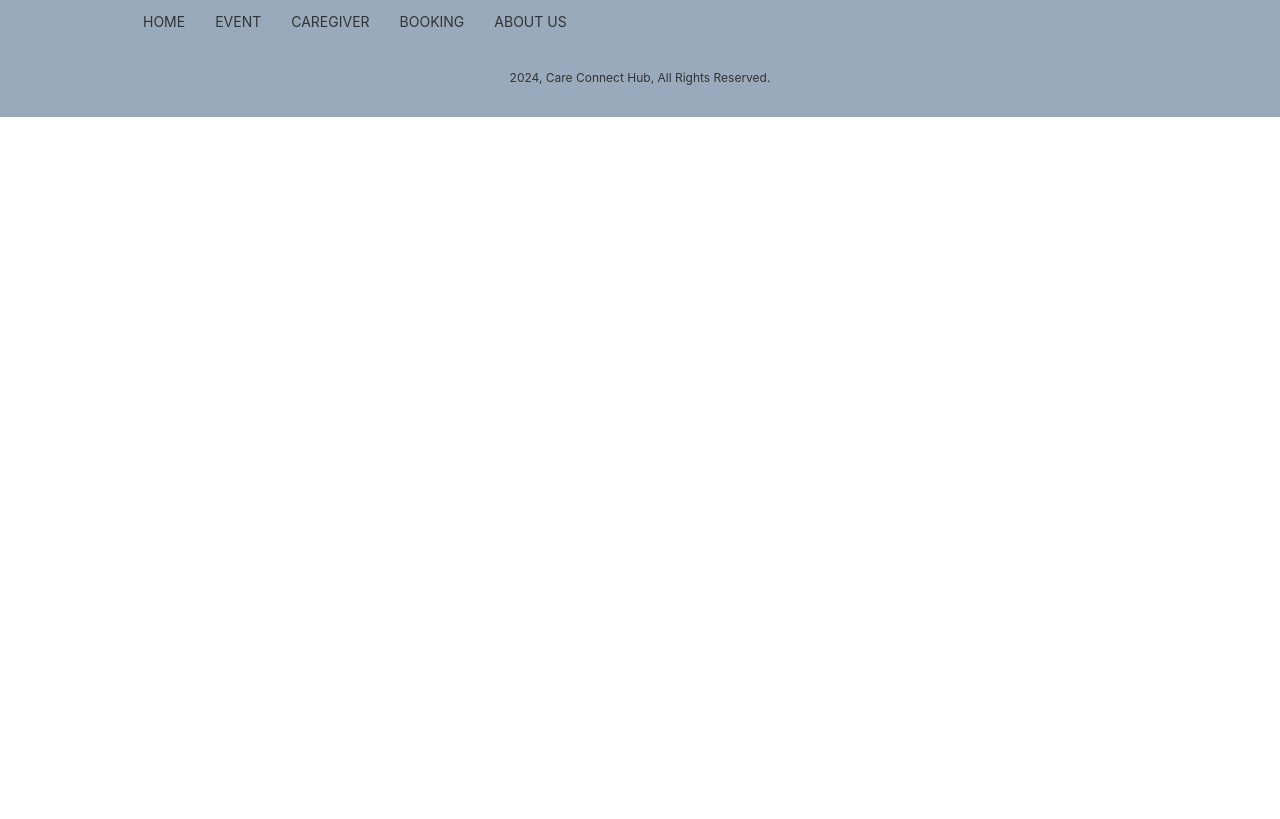
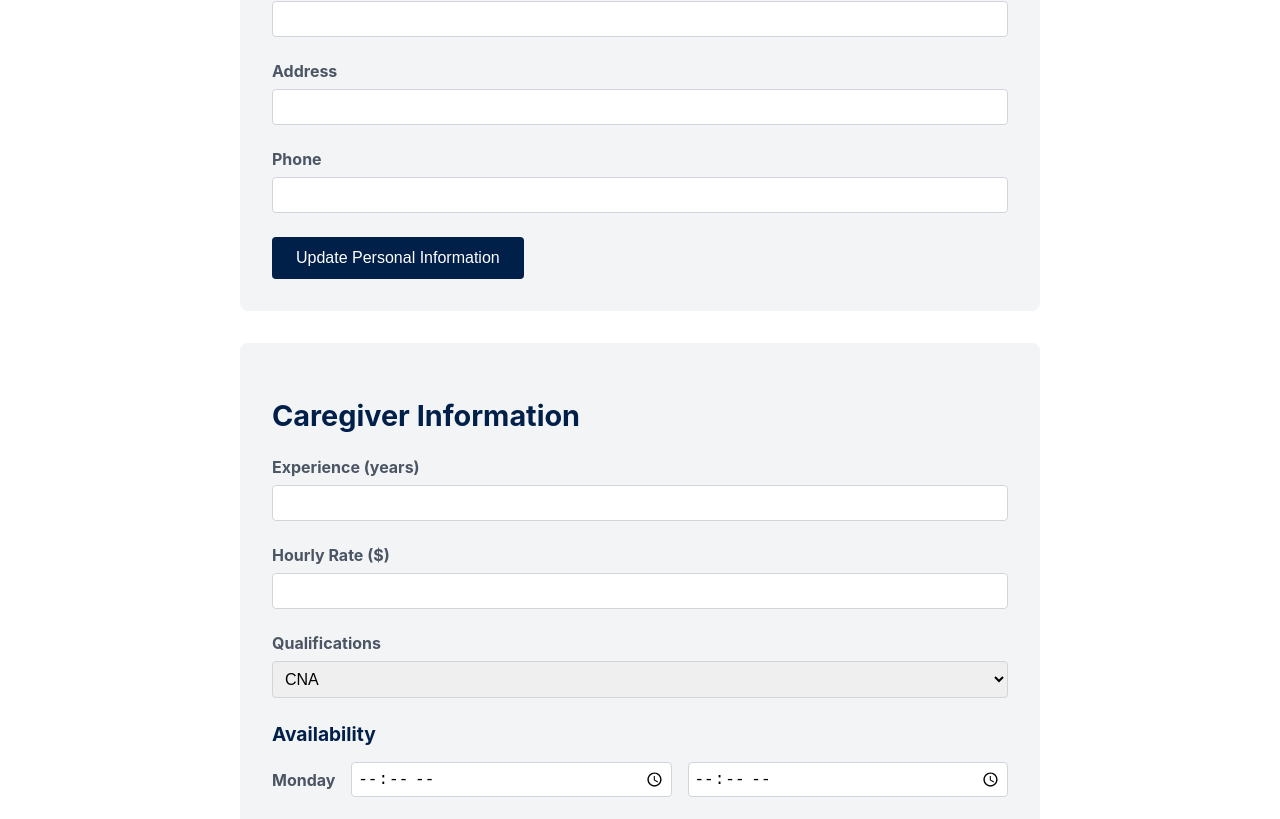
Before and after one commit to scetat/CareConnectHub, a React (Create React App) app in the folder frontend/: page /manage in a window 1280 px wide. Shown: the part 381-1200 px from the top of the page. Before the commit the page ends 800 px from the top, so only its background shows below. Built offline with nearby package versions, Linux system fonts and the light colour scheme.

Commit message:
Home content seeding and manage profile page

```diff
--- a/frontend/src/App.js
+++ b/frontend/src/App.js
@@ -5,8 +5,9 @@ import Footer from "./components/Footer";
 import SignUpPage from "./Pages/SignUpPage";
 import "./index.css";
 import CaregiverHome from "./Pages/CaregiverHome";
-import About from './Pages/AboutUs';
-import EventPage from './Pages/EventPage';
+import About from "./Pages/AboutUs";
+import EventPage from "./Pages/EventPage";
+import ManageProfile from "./Pages/ManageProfile";
 
 function App() {
   return (
@@ -18,8 +19,9 @@ function App() {
         <Route path="/home" exact={true} element={<Home />} />
         <Route path="/caregiver" exact={true} element={<CaregiverHome />} />
         <Route path="/signup" element={<SignUpPage />} />
-        <Route path="/about" exact={true} element={<About/>} />
-        <Route path='/events' element={<EventPage />} />
+        <Route path="/about" exact={true} element={<About />} />
+        <Route path="/events" element={<EventPage />} />
+        <Route path="/manage" element={<ManageProfile />} />
       </Routes>
       <Footer />
     </BrowserRouter>
--- /dev/null
+++ b/frontend/src/Pages/ManageProfile.js
@@ -0,0 +1,130 @@
+import React, { useState } from "react";
+import "../css/manageProfile.css";
+import InputField from "../components/InputField";
+import SelectField from "../components/SelectField";
+import DayAvailability from "../components/DayAvailability";
+
+const ProfileSection = ({ title, children }) => (
+  <section className="profile-section">
+    <h2>{title}</h2>
+    {children}
+  </section>
+);
+
+const ManageProfile = () => {
+  const [userData, setUserData] = useState({
+    email: "",
+    address: "",
+    phone: "",
+  });
+
+  const [caregiverData, setCaregiverData] = useState({
+    experience: "",
+    hourlyRate: "",
+    qualifications: "",
+    availability: {
+      Monday: { start: "", end: "" },
+      Tuesday: { start: "", end: "" },
+      Wednesday: { start: "", end: "" },
+      Thursday: { start: "", end: "" },
+      Friday: { start: "", end: "" },
+      Saturday: { start: "", end: "" },
+      Sunday: { start: "", end: "" },
+    },
+  });
+
+  const handleUserDataChange = (field) => (e) => {
+    setUserData({ ...userData, [field]: e.target.value });
+  };
+
+  const handleCaregiverDataChange = (field) => (e) => {
+    setCaregiverData({ ...caregiverData, [field]: e.target.value });
+  };
+
+  const handleAvailabilityChange = (day, type) => (e) => {
+    setCaregiverData({
+      ...caregiverData,
+      availability: {
+        ...caregiverData.availability,
+        [day]: { ...caregiverData.availability[day], [type]: e.target.value },
+      },
+    });
+  };
+
+  const qualificationOptions = ["CNA", "LPN", "RN", "Home Health Aide", "Personal Care Assistant"];
+
+  return (
+    <div className="manage-profile">
+      <h1>Manage Profile</h1>
+
+      <ProfileSection title="Personal Information">
+        <form>
+          <InputField
+            label="Email"
+            type="email"
+            value={userData.email}
+            onChange={handleUserDataChange("email")}
+          />
+          <InputField
+            label="Address"
+            type="text"
+            value={userData.address}
+            onChange={handleUserDataChange("address")}
+          />
+          <InputField
+            label="Phone"
+            type="tel"
+            value={userData.phone}
+            onChange={handleUserDataChange("phone")}
+          />
+          <button type="submit" className="submit-button">
+            Update Personal Information
+          </button>
+        </form>
+      </ProfileSection>
+
+      <ProfileSection title="Caregiver Information">
+        <form>
+          <InputField
+            label="Experience (years)"
+            type="number"
+            value={caregiverData.experience}
+            onChange={handleCaregiverDataChange("experience")}
+          />
+          <InputField
+            label="Hourly Rate ($)"
+            type="number"
+            value={caregiverData.hourlyRate}
+            onChange={handleCaregiverDataChange("hourlyRate")}
+          />
+          <SelectField
+            label="Qualifications"
+            options={qualificationOptions}
+            value={caregiverData.qualifications}
+            onChange={handleCaregiverDataChange("qualifications")}
+          />
+
+          <div className="availability-section">
+            <h3>Availability</h3>
+            {Object.entries(caregiverData.availability).map(([day, times]) => (
+              <DayAvailability
+                key={day}
+                day={day}
+                start={times.start}
+                end={times.end}
+                onStartChange={handleAvailabilityChange(day, "start")}
+                onEndChange={handleAvailabilityChange(day, "end")}
+              />
+            ))}
+          </div>
+
+          <button type="submit" className="submit-button">
+            Update Caregiver Information
+          </button>
+        </form>
+      </ProfileSection>
+    </div>
+  );
+};
+
+export default ManageProfile;
--- /dev/null
+++ b/frontend/src/components/DayAvailability/index.js
@@ -0,0 +1,9 @@
+const DayAvailability = ({ day, start, end, onStartChange, onEndChange }) => (
+  <div className="day-availability">
+    <span>{day}</span>
+    <input type="time" value={start} onChange={onStartChange} />
+    <input type="time" value={end} onChange={onEndChange} />
+  </div>
+);
+
+export default DayAvailability;
--- /dev/null
+++ b/frontend/src/components/InputField/index.js
@@ -0,0 +1,8 @@
+const InputField = ({ label, type, value, onChange }) => (
+  <div className="input-field">
+    <label>{label}</label>
+    <input type={type} value={value} onChange={onChange} />
+  </div>
+);
+
+export default InputField;
--- /dev/null
+++ b/frontend/src/components/SelectField/index.js
@@ -0,0 +1,14 @@
+const SelectField = ({ label, options, value, onChange }) => (
+  <div className="input-field">
+    <label>{label}</label>
+    <select value={value} onChange={onChange}>
+      {options.map((option, index) => (
+        <option key={index} value={option}>
+          {option}
+        </option>
+      ))}
+    </select>
+  </div>
+);
+
+export default SelectField;
--- /dev/null
+++ b/frontend/src/css/manageProfile.css
@@ -0,0 +1,122 @@
+/* ManageProfiles.css */
+
+.manage-profile {
+    max-width: 800px;
+    margin: 0 auto;
+    padding: 2rem;
+  }
+
+  .manage-profile h1 {
+    font-size: 2.5rem;
+    color: var(--color-primary);
+    margin-bottom: 2rem;
+    text-align: center;
+  }
+
+  .profile-section {
+    background-color: #f3f4f6;
+    border-radius: 8px;
+    padding: 2rem;
+    margin-bottom: 2rem;
+  }
+
+  .profile-section h2 {
+    font-size: 1.8rem;
+    color: var(--color-primary);
+    margin-bottom: 1.5rem;
+  }
+
+  .input-field {
+    margin-bottom: 1.5rem;
+  }
+
+  .input-field label {
+    display: block;
+    margin-bottom: 0.5rem;
+    font-weight: bold;
+    color: #4b5563;
+  }
+
+  .input-field input,
+  .input-field select {
+    width: 100%;
+    padding: 0.5rem;
+    border: 1px solid #d1d5db;
+    border-radius: 4px;
+    font-size: 1rem;
+  }
+
+  .availability-section {
+    margin-top: 1.5rem;
+  }
+
+  .availability-section h3 {
+    font-size: 1.2rem;
+    color: var(--color-primary);
+    margin-bottom: 1rem;
+  }
+
+  .day-availability {
+    display: -webkit-box;
+    display: -ms-flexbox;
+    display: flex;
+    -webkit-box-align: center;
+        -ms-flex-align: center;
+            align-items: center;
+    margin-bottom: 1.5rem;
+  }
+
+  .day-availability span {
+    width: 100px;
+    font-weight: bold;
+    color: #4b5563;
+  }
+
+  .day-availability input {
+    margin-left: 1rem;
+    padding: 0.3rem;
+    border: 1px solid #d1d5db;
+    border-radius: 4px;
+  }
+
+  .submit-button {
+    background-color: var(--color-primary);
+    color: white;
+    border: none;
+    border-radius: 4px;
+    padding: 0.75rem 1.5rem;
+    font-size: 1rem;
+    cursor: pointer;
+    -webkit-transition: background-color 0.3s;
+    -o-transition: background-color 0.3s;
+    transition: background-color 0.3s;
+  }
+
+  .submit-button:hover {
+    background-color: #0d2d56;
+  }
+
+  @media (max-width: 768px) {
+    .manage-profile {
+      padding: 1rem;
+    }
+
+    .profile-section {
+      padding: 1.5rem;
+    }
+
+    .day-availability {
+      -webkit-box-orient: vertical;
+      -webkit-box-direction: normal;
+          -ms-flex-direction: column;
+              flex-direction: column;
+      -webkit-box-align: start;
+          -ms-flex-align: start;
+              align-items: flex-start;
+    }
+
+    .day-availability input {
+      margin-left: 0;
+      margin-top: 0.5rem;
+    }
+  }
```
Also changed, not shown: 1 other file (tests, documents, lock files or other folders).
